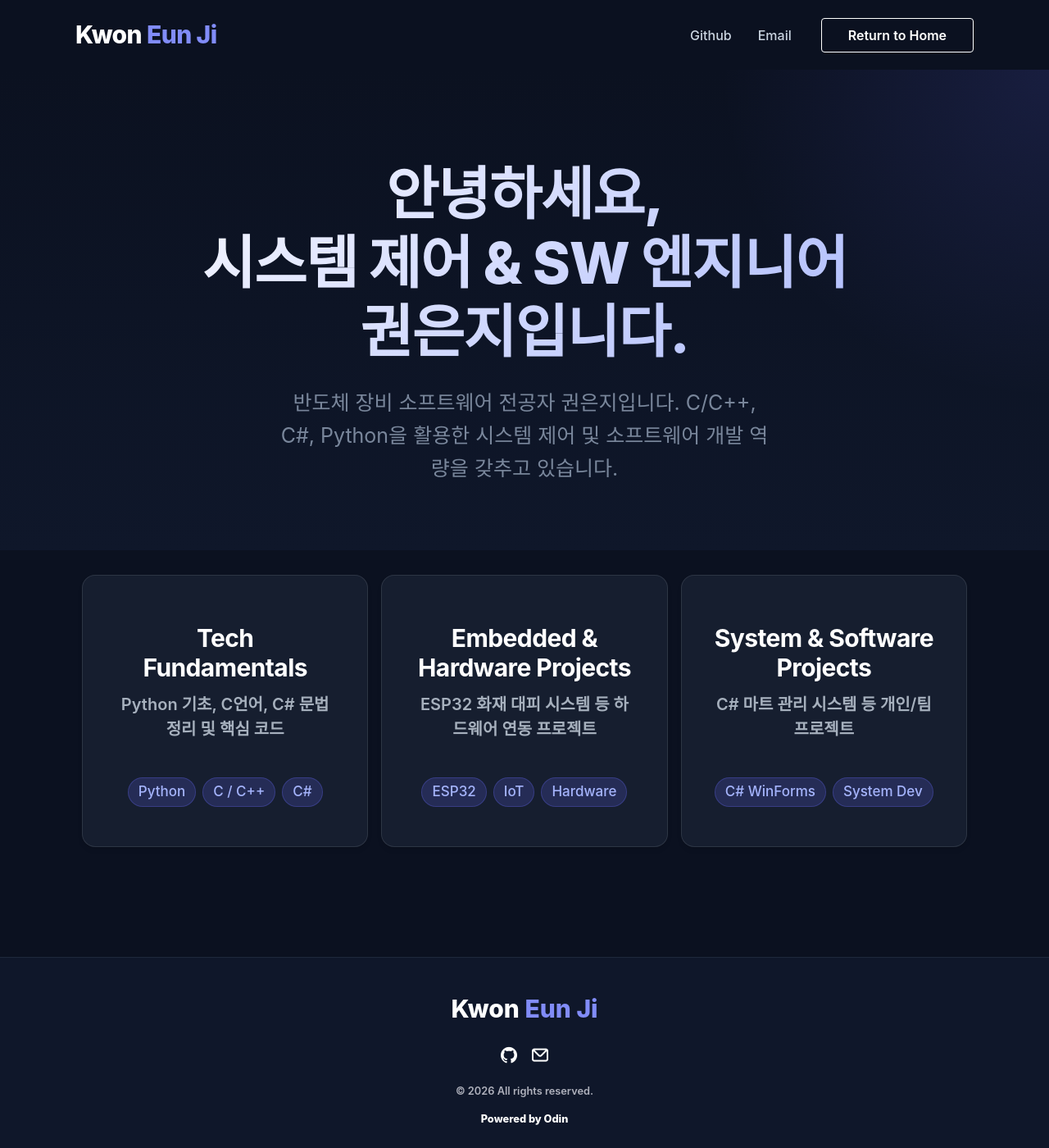
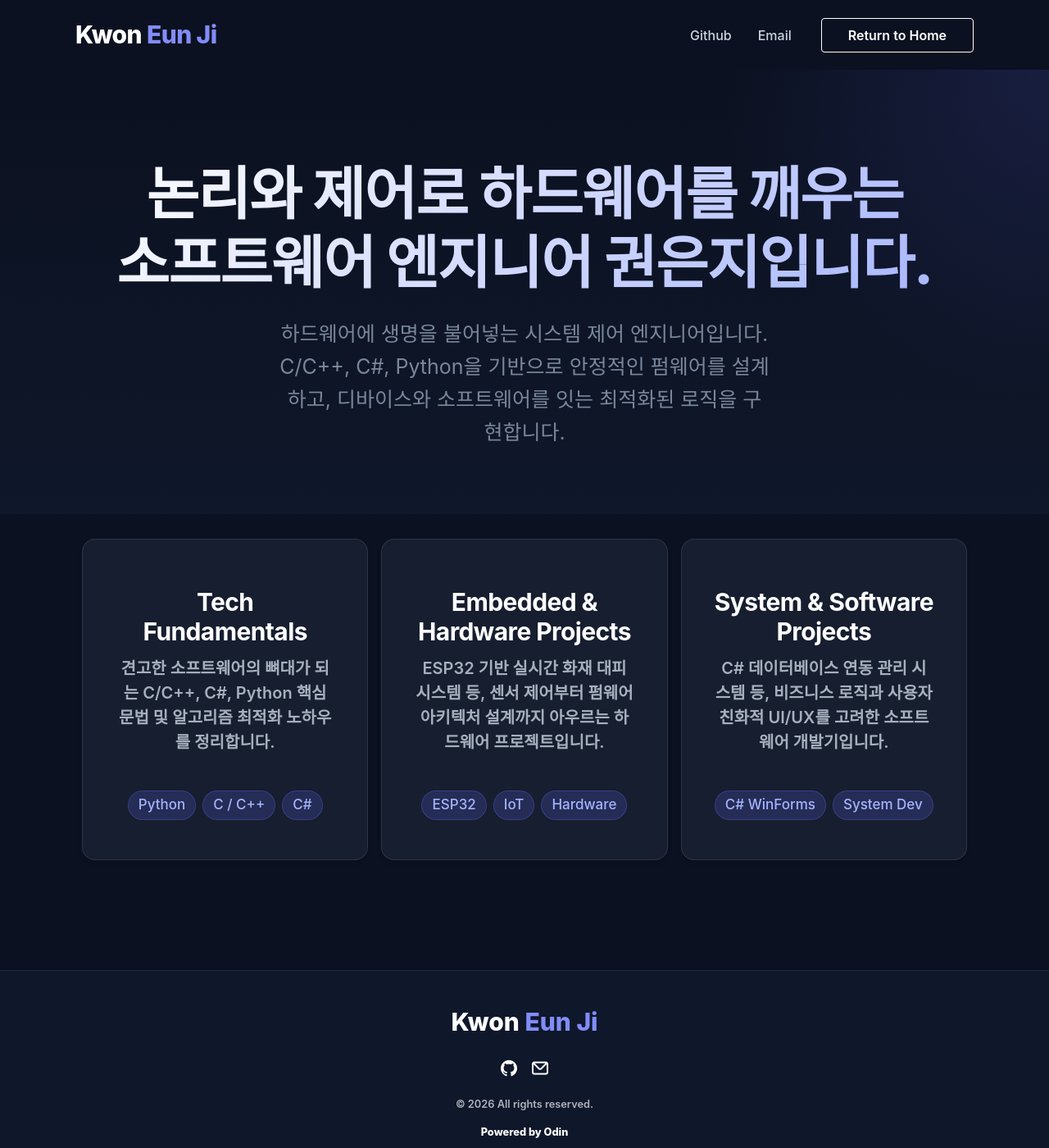
Before and after one commit to eunji021/eunji021.github.io, a Jekyll site: the page built from index.html, in a window 1280 px wide and 1400 px high. Shown: the whole window at 82% size. Built offline with Jekyll 4.4.1, drawn with Linux system fonts in a browser that asks for light colours; nearby versions of some CDN libraries; some web fonts are replaced; comment, search, counter and statistics services are not loaded.

Commit message:
글 수정

```diff
--- a/_config.yml
+++ b/_config.yml
@@ -19,7 +19,7 @@
 # in the templates via {{ site.myvariable }}.
 
 title: "권은지 포트폴리오"
-description: "반도체 장비 소프트웨어 전공자 권은지입니다. C/C++, C#, Python을 활용한 시스템 제어 및 소프트웨어 개발 역량을 갖추고 있습니다."
+description: "하드웨어에 생명을 불어넣는 시스템 제어 엔지니어입니다. C/C++, C#, Python을 기반으로 안정적인 펌웨어를 설계하고, 디바이스와 소프트웨어를 잇는 최적화된 로직을 구현합니다."
 baseurl: "" # the subpath of your site, e.g. /support
 url: "https://eunji021.github.io" # the base hostname AND PROTOCOL for your site, e.g. http://example.com
 permalink: /:categories/:title
--- a/_data/category_list.yml
+++ b/_data/category_list.yml
@@ -2,10 +2,10 @@
 
 tech-fundamentals:
   name: "Tech Fundamentals"
-  description: "Python 기초, C언어, C# 문법 정리 및 핵심 코드"
+  description: "견고한 소프트웨어의 뼈대가 되는 C/C++, C#, Python 핵심 문법 및 알고리즘 최적화 노하우를 정리합니다."
 embedded-hardware-projects:
   name: "Embedded & Hardware Projects"
-  description: "ESP32 화재 대피 시스템 등 하드웨어 연동 프로젝트"
+  description: "ESP32 기반 실시간 화재 대피 시스템 등, 센서 제어부터 펌웨어 아키텍처 설계까지 아우르는 하드웨어 프로젝트입니다."
 system-software-projects:
   name: "System & Software Projects"
-  description: "C# 마트 관리 시스템 등 개인/팀 프로젝트"
+  description: "C# 데이터베이스 연동 관리 시스템 등, 비즈니스 로직과 사용자 친화적 UI/UX를 고려한 소프트웨어 개발기입니다."
--- a/_includes/header-home.html
+++ b/_includes/header-home.html
@@ -5,7 +5,7 @@
 
       <div class="hero-section">
         <div class="container grid-xl text-center">
-          <h1 class="hero-title">안녕하세요,<br/>시스템 제어 & SW 엔지니어<br/>권은지입니다.</h1>
+          <h1 class="hero-title">논리와 제어로 하드웨어를 깨우는<br/><span style="color: #a5b4fc;">소프트웨어 엔지니어</span> 권은지입니다.</h1>
           <p class="hero-subtitle">{{ site.description }}</p>
         </div>
       </div>
```
